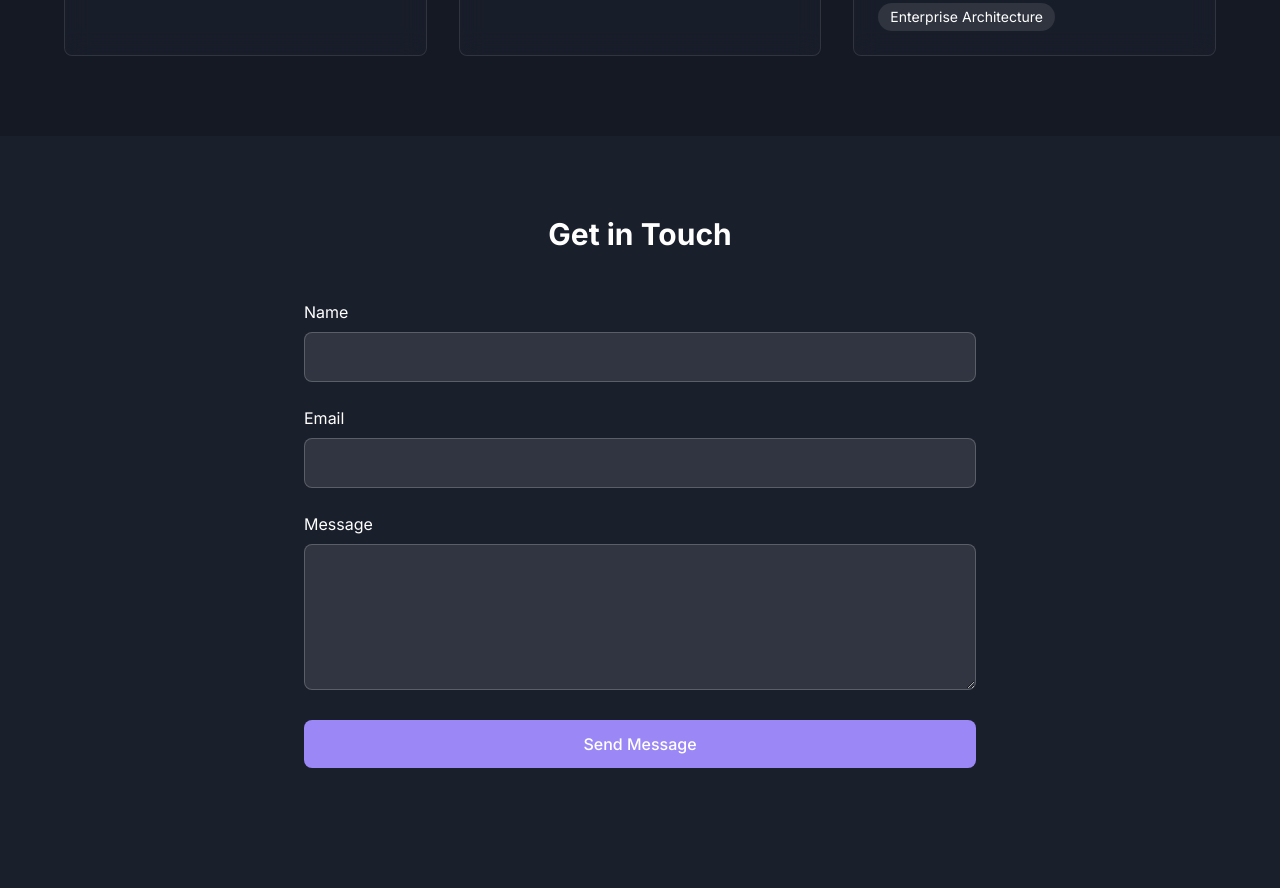
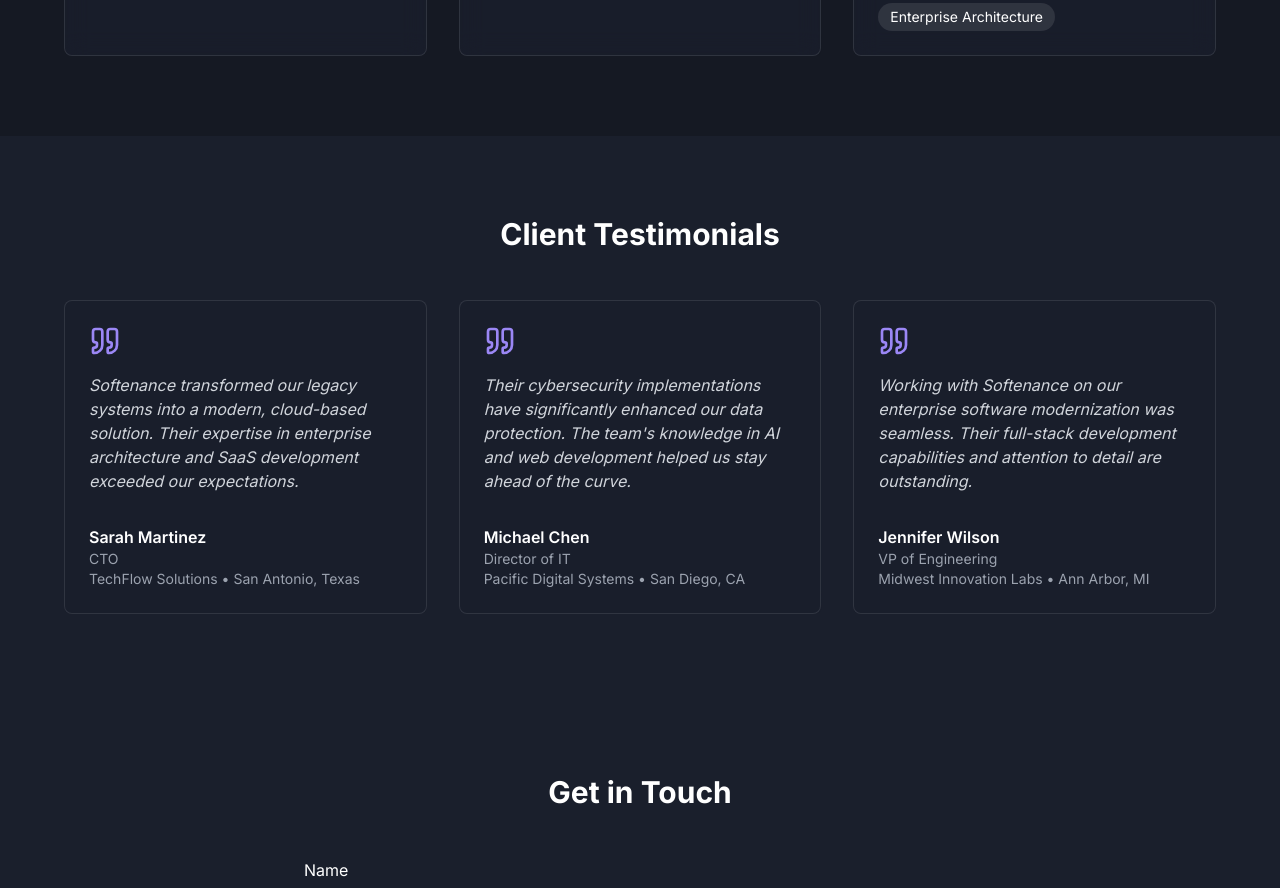
Before and after one commit to amushal/p-3534, a React (Vite) app: page / in a window 1280 px wide. Shown: the part 1660-2548 px from the top of the page. Before the commit the page ends 2508 px from the top, so only its background shows below. Built offline with nearby package versions, Linux system fonts and the light colour scheme.

Commit message:
Add customer testimonials
Incorporate testimonials from three customers located in San Antonio, Texas; San Diego, California; and Ann Arbor, Michigan into the project.
[skip gpt_engineer]

```diff
--- /dev/null
+++ b/src/components/Testimonials.tsx
@@ -0,0 +1,60 @@
+import { Quote } from "lucide-react";
+
+interface TestimonialProps {
+  quote: string;
+  author: string;
+  position: string;
+  company: string;
+  location: string;
+}
+
+const Testimonial = ({ quote, author, position, company, location }: TestimonialProps) => (
+  <div className="glass-card p-6 space-y-4 animate-fade-up">
+    <Quote className="text-primary h-8 w-8 mb-4" />
+    <p className="text-gray-300 italic">{quote}</p>
+    <div className="pt-4">
+      <p className="font-semibold text-white">{author}</p>
+      <p className="text-sm text-gray-400">{position}</p>
+      <p className="text-sm text-gray-400">{company} • {location}</p>
+    </div>
+  </div>
+);
+
+export const Testimonials = () => {
+  const testimonials = [
+    {
+      quote: "Softenance transformed our legacy systems into a modern, cloud-based solution. Their expertise in enterprise architecture and SaaS development exceeded our expectations.",
+      author: "Sarah Martinez",
+      position: "CTO",
+      company: "TechFlow Solutions",
+      location: "San Antonio, Texas"
+    },
+    {
+      quote: "Their cybersecurity implementations have significantly enhanced our data protection. The team's knowledge in AI and web development helped us stay ahead of the curve.",
+      author: "Michael Chen",
+      position: "Director of IT",
+      company: "Pacific Digital Systems",
+      location: "San Diego, CA"
+    },
+    {
+      quote: "Working with Softenance on our enterprise software modernization was seamless. Their full-stack development capabilities and attention to detail are outstanding.",
+      author: "Jennifer Wilson",
+      position: "VP of Engineering",
+      company: "Midwest Innovation Labs",
+      location: "Ann Arbor, MI"
+    }
+  ];
+
+  return (
+    <section id="testimonials" className="py-20 px-4">
+      <div className="max-w-6xl mx-auto">
+        <h2 className="text-3xl font-bold mb-12 text-center">Client Testimonials</h2>
+        <div className="grid md:grid-cols-3 gap-8">
+          {testimonials.map((testimonial) => (
+            <Testimonial key={testimonial.author} {...testimonial} />
+          ))}
+        </div>
+      </div>
+    </section>
+  );
+};
--- a/src/pages/Index.tsx
+++ b/src/pages/Index.tsx
@@ -1,6 +1,7 @@
 import { Hero } from "../components/Hero";
 import { Projects } from "../components/Projects";
 import { Skills } from "../components/Skills";
+import { Testimonials } from "../components/Testimonials";
 import { Contact } from "../components/Contact";
 
 const Index = () => {
@@ -9,6 +10,7 @@ const Index = () => {
       <Hero />
       <Projects />
       <Skills />
+      <Testimonials />
       <Contact />
     </main>
   );
```
